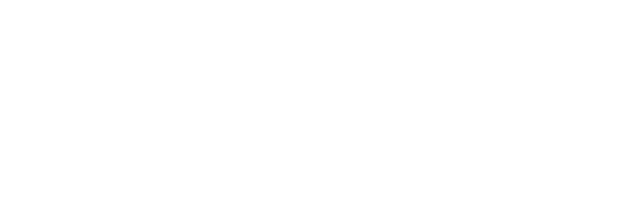
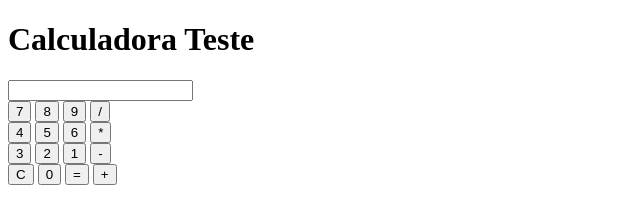
Before and after one commit to lucas-ferreira-croc/Site-PI-individual, a plain HTML site: page Calculadora Teste JS.html in a window 1280 px wide. Shown: the whole page, without its empty margins (0-640 px from the left). Drawn offline with Linux system fonts and the light colour scheme.

Commit message:
Calculadora base fializada

```diff
--- a/Calculadora Teste JS.html
+++ b/Calculadora Teste JS.html
@@ -1,11 +1,63 @@
 <!DOCTYPE html>
 <html lang="en">
+
 <head>
     <meta charset="UTF-8">
     <meta name="viewport" content="width=device-width, initial-scale=1.0">
-    <title>Document</title>
+    <title>Calculadora</title>
 </head>
+
 <body>
+    <h1>Calculadora Teste</h1>
+
+    <form action="" name="calc">
+        <div id="primeiraLinha">
+            <input type="text" id="visor" name="visor"> <br>
+            <input type="button" value='7' onclick="botao(value)">
+            <input type="button" value='8' onclick="botao(value)">
+            <input type="button" value='9' onclick="botao(value)">
+            <input type="button" value='/' onclick="botao(value)">
+        </div>
+        <div id="segundaLinha">
+            <input type="button" value='4' onclick="botao(value)">
+            <input type="button" value='5' onclick="botao(value)">
+            <input type="button" value='6' onclick="botao(value)">
+            <input type="button" value='*' onclick="botao(value)">
+        </div>
+        <div id="terceiraLinha">
+            <input type="button" value='3' onclick="botao(value)">
+            <input type="button" value='2' onclick="botao(value)">
+            <input type="button" value='1' onclick="botao(value)">
+            <input type="button" value='-' onclick="botao(value)">
+        </div>
+        <div id="quartaLinha">
+            <input type="button" value='C' onclick="botao(value)">
+            <input type="button" value='0' onclick="botao(value)">
+            <input type="button" value='=' onclick="calcula(value)">
+            <input type="button" value='+'' onclick="botao(value)">
+        </div>
+
+
+    </form>
 
 </body>
+
 </html>
+<script>
+    var valor;
+    var resultado;
+
+    function botao(num){
+        valor = document.calc.visor.value += num;
+    }
+
+    function reseta(){
+        document.calc.visor.value = '';
+    }
+
+    function calcula(){
+        resultado = eval(valor);
+        document.calc.visor.value = resultado;
+    }
+
+</script>
```
